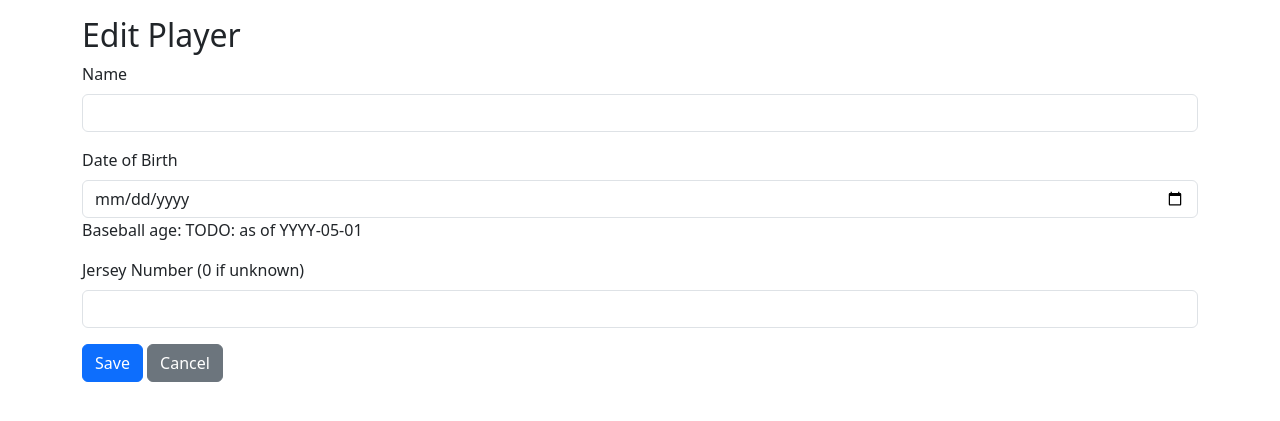
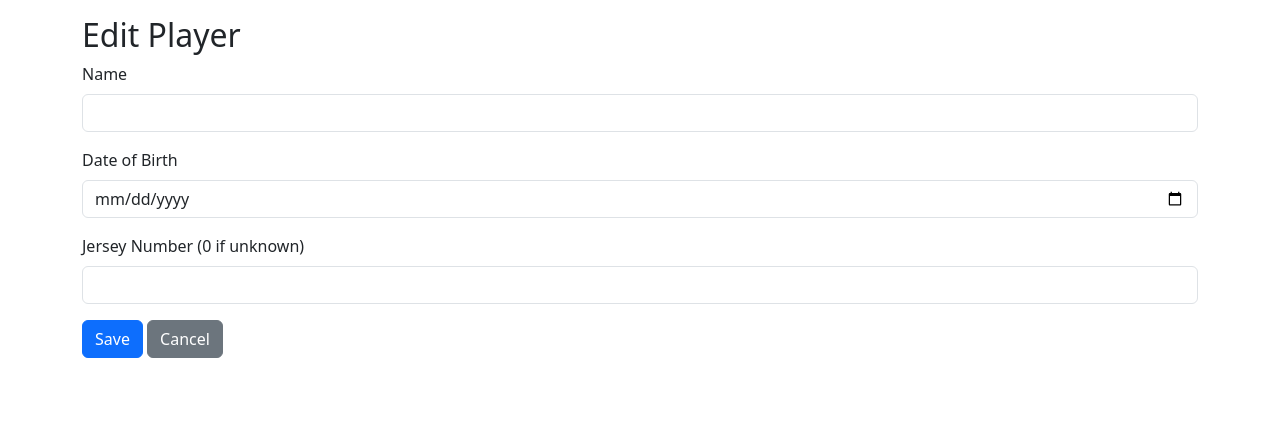
Before and after one commit to alexvazquez2000/baseball, a Flask app: page /player in a window 1280 px wide. Shown: the part 56-477 px from the top of the page. Run offline with Flask 3, Linux system fonts and the light colour scheme.

Commit message:
remove baseball age from edit_player - probably will use on team pages

```diff
--- a/app.py
+++ b/app.py
@@ -63,12 +63,10 @@
         return redirect(url_for('list_players'))
 
     dob = ''
-    baseball_age = ''
     if player_id :
         player = Players.query.get_or_404(player_id)
         dob = player.date_of_birth.strftime('%Y-%m-%d')
-        baseball_age = BaseCalendar.baseball_age(dob, "2025-05-01")
-    return render_template('edit_player.html', player=player, dob=dob, baseball_age=baseball_age)
+    return render_template('edit_player.html', player=player, dob=dob)
 
 # -- Parents --
 
--- a/templates/edit_player.html
+++ b/templates/edit_player.html
@@ -10,7 +10,6 @@
   <div class="mb-3">
     <label for="date_of_birth" class="form-label">Date of Birth</label>
     <input type="date" name="date_of_birth" class="form-control" value="{{ dob }}" required />
-    Baseball age: {{ baseball_age }} TODO: as of YYYY-05-01
   </div>
   <div class="mb-3">
     <label for="jersey_number" class="form-label">Jersey Number (0 if unknown)</label>
```
